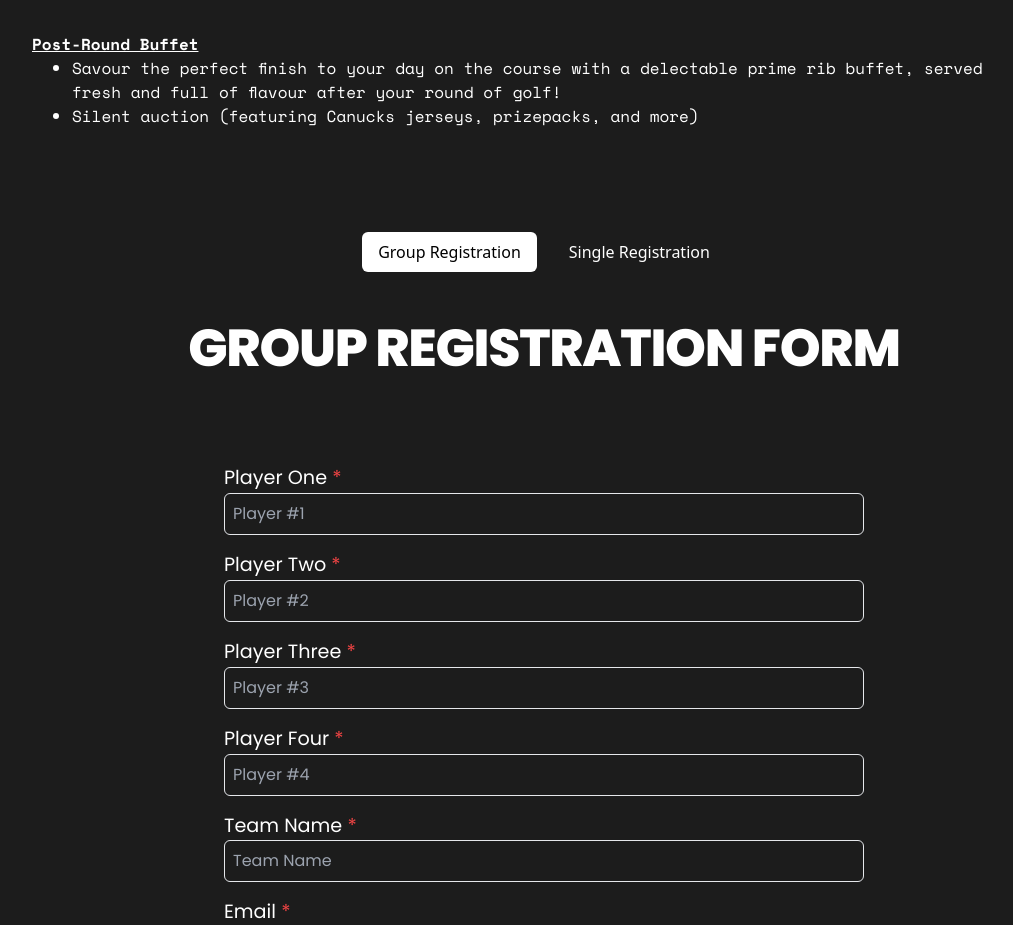
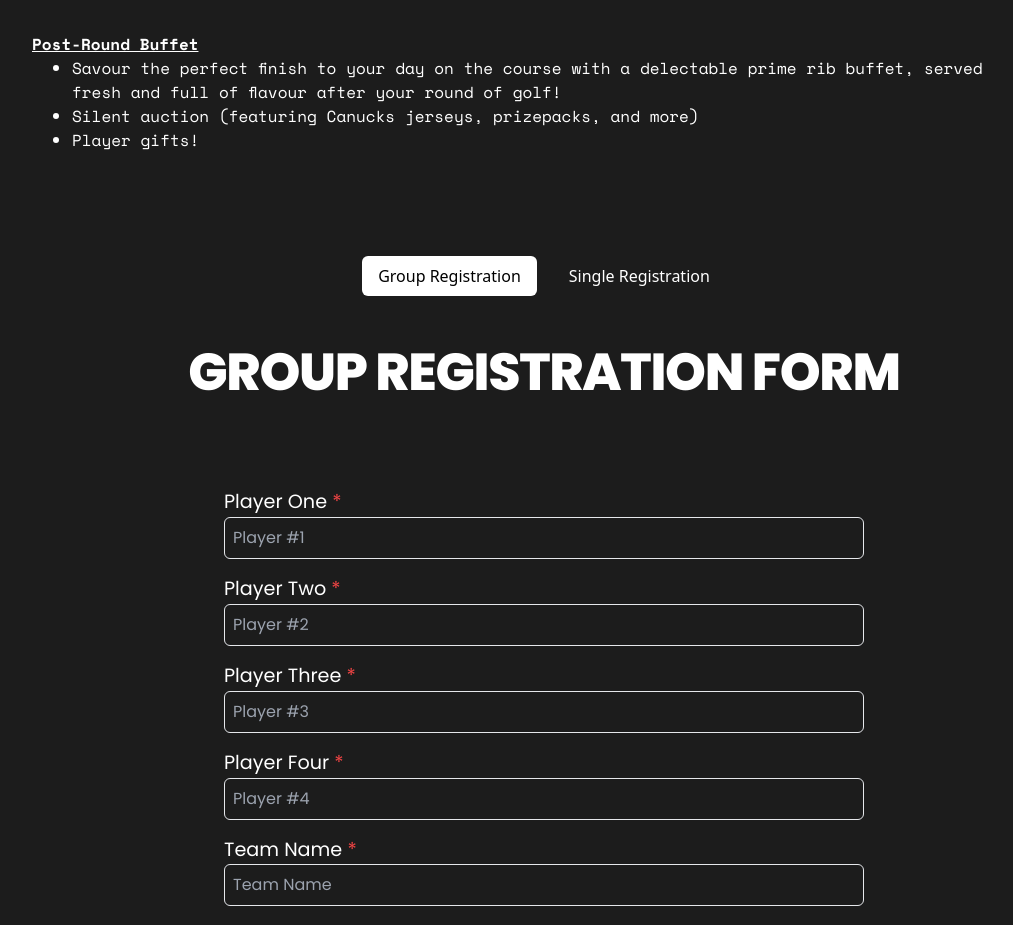
Before and after one commit to gianpinili/thsopen, a React (Vite) app: page /register in a window 1280 px wide. Shown: the part 2085-3010 px from the top of the page, without its empty margins (96-1109 px from the left). Built offline with nearby package versions, Linux system fonts and the light colour scheme.

Commit message:
update sponsor levels and price info

```diff
--- a/src/components/PriceInfo.jsx
+++ b/src/components/PriceInfo.jsx
@@ -45,6 +45,7 @@ function PriceInfo() {
     <ul className="list-disc pl-10 px-[2rem]">
      <li>Savour the perfect finish to your day on the course with a delectable prime rib buffet, served fresh and full of flavour after your round of golf!</li>
      <li>Silent auction (featuring Canucks jerseys, prizepacks, and more)</li>
+     <li>Player gifts!</li>
     </ul>
    </div>
   </div>
--- a/src/data/sponsorLevels.json
+++ b/src/data/sponsorLevels.json
@@ -12,7 +12,7 @@
  {
   "level": "Silver Sponsor",
   "activation": [
-   "Hole Sponsorship - activation on 1 hole during the tournament.",
+   "Hole Sponsorship - signange will be placed at the hole and ther will be an option to engage participants with an activity.",
    "Presence at the tournament is encouraged! Feel free to bring snacks, drinks or swag for golfers to make the tee box memorable and fun. THS staff can assist with hole activation if you're unable to staff the hole on the day of the tournament.",
    "Logo, name and website listed on THS Open website and tournament communications."
   ],
```
